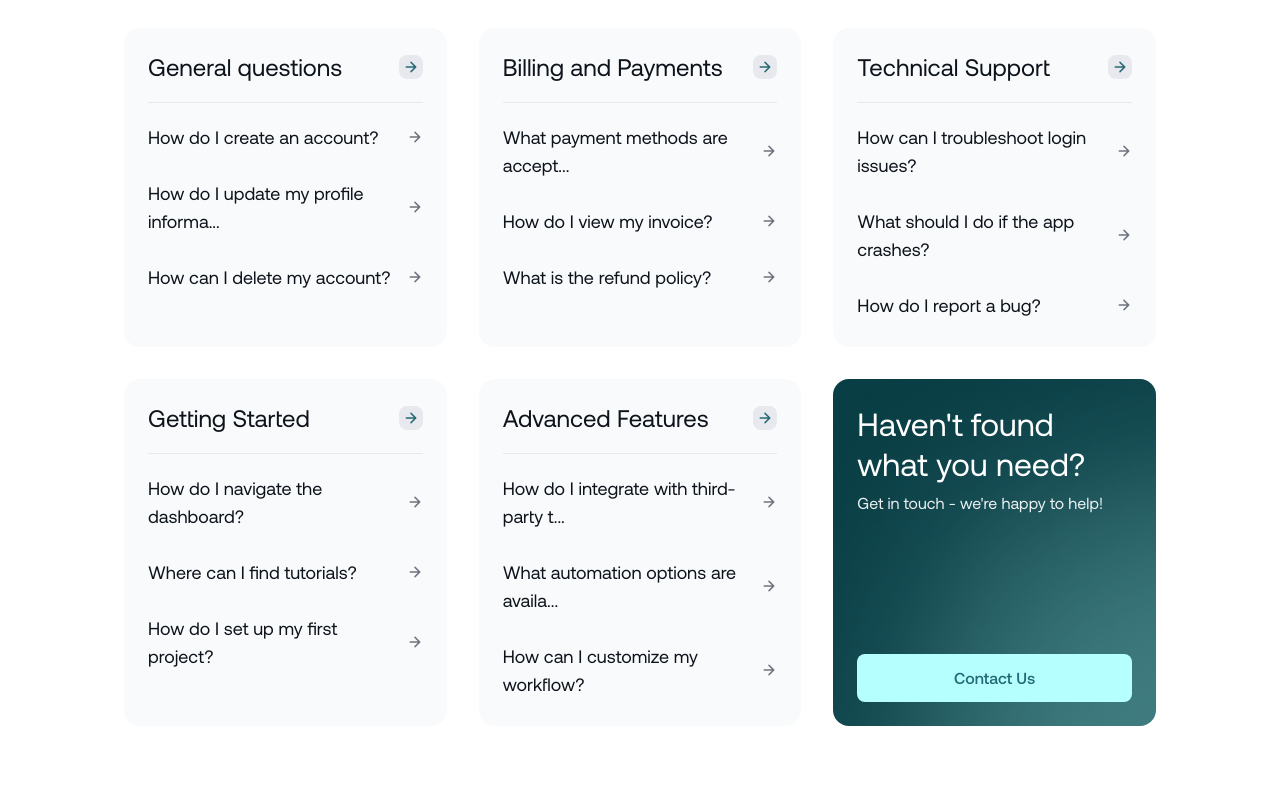
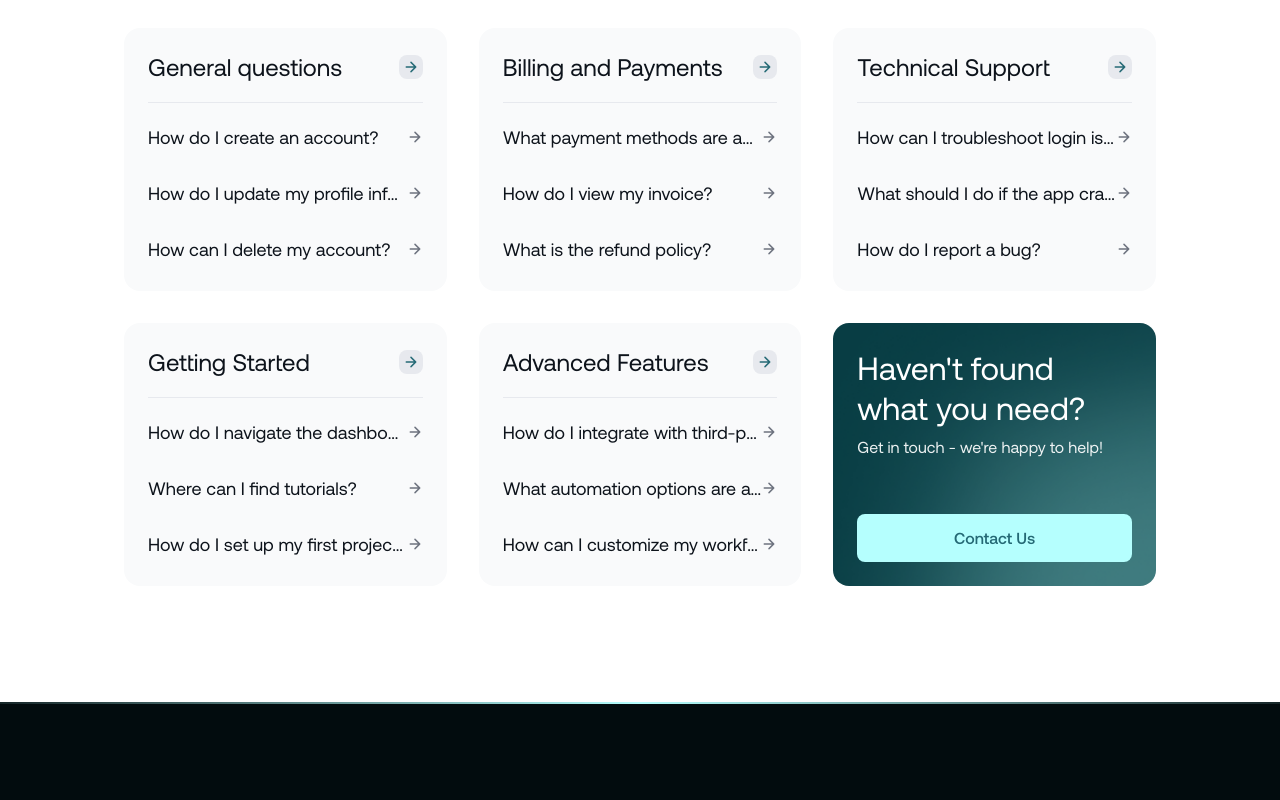
Before and after one commit to azkaanasiyya/softqa, a Next.js app: page /help in a window 1280 px wide. Shown: the part 500-1300 px from the top of the page. Built offline with nearby package versions, Linux system fonts and the light colour scheme.

Commit message:
fix(help): adjust truncate, spacing, and typography styles

```diff
--- a/src/components/help/hero.tsx
+++ b/src/components/help/hero.tsx
@@ -8,7 +8,7 @@ export default function HelpHero() {
         <div className="flex flex-col justify-center items-center px-6 md:px-8 lg:px-[124px] pb-12 pt-16 md:py-20 lg:pt-[104px] lg:pb-[116px] w-full">
             <div className="max-w-[1192px] flex flex-col gap-10 md:gap-12 lg:gap-20 justify-center items-center w-full">
                 <div className="flex flex-col gap-8 md:gap-10 w-full max-w-[784px]">
-                    <h1 className="text-[40px] md:text-[56px] leading-[50px] md:leading-[70px] text-center text-grayscale-900">How can we help?</h1>
+                    <h1 className="text-[40px] md:text-[56px] leading-[50px] md:leading-[70px] text-center tracking-tight text-grayscale-900">How can we help?</h1>
                     <div className="flex flex-col items-center justify-center w-full gap-4 overflow-hidden">
                         <div className="bg-primary-50 rounded-[24px] p-3 w-full">
                             <InputSearch placeholder="Ask a question..." className="w-full"/>
@@ -35,15 +35,15 @@ export default function HelpHero() {
                         </Link>
                         <div className="flex flex-col gap-1">
                             <div className="flex flex-row justify-between items-center py-3">
-                                <span className="text-[16px] md:text-[18px] leading-6 md:leading-7 text-grayscale-900">How do I create an account?</span>
+                                <span className="text-[16px] md:text-[18px] truncate max-w-full leading-6 md:leading-7 text-grayscale-900">How do I create an account?</span>
                                 <Image src="/help/right-gray.png" alt="icon" width={16} height={16} />
                             </div>
                             <div className="flex flex-row justify-between items-center py-3">
-                                <span className="text-[16px] md:text-[18px] leading-6 md:leading-7 text-grayscale-900">How do I update my profile informa...</span>
+                                <span className="text-[16px] md:text-[18px] truncate max-w-full leading-6 md:leading-7 text-grayscale-900">How do I update my profile informa...</span>
                                 <Image src="/help/right-gray.png" alt="icon" width={16} height={16} />
                             </div>
                             <div className="flex flex-row justify-between items-center py-3">
-                                <span className="text-[16px] md:text-[18px] leading-6 md:leading-7 text-grayscale-900">How can I delete my account?</span>
+                                <span className="text-[16px] md:text-[18px] truncate max-w-full leading-6 md:leading-7 text-grayscale-900">How can I delete my account?</span>
                                 <Image src="/help/right-gray.png" alt="icon" width={16} height={16} />
                             </div>
                         </div>
@@ -57,15 +57,15 @@ export default function HelpHero() {
                         </div>
                         <div className="flex flex-col gap-1">
                             <div className="flex flex-row justify-between items-center py-3">
-                                <span className="text-[16px] md:text-[18px] leading-6 md:leading-7 text-grayscale-900">What payment methods are accept...</span>
+                                <span className="text-[16px] md:text-[18px] truncate max-w-full leading-6 md:leading-7 text-grayscale-900">What payment methods are accept...</span>
                                 <Image src="/help/right-gray.png" alt="icon" width={16} height={16} />
                             </div>
                             <div className="flex flex-row justify-between items-center py-3">
-                                <span className="text-[16px] md:text-[18px] leading-6 md:leading-7 text-grayscale-900">How do I view my invoice?</span>
+                                <span className="text-[16px] md:text-[18px] truncate max-w-full leading-6 md:leading-7 text-grayscale-900">How do I view my invoice?</span>
                                 <Image src="/help/right-gray.png" alt="icon" width={16} height={16} />
                             </div>
                             <div className="flex flex-row justify-between items-center py-3">
-                                <span className="text-[16px] md:text-[18px] leading-6 md:leading-7 text-grayscale-900">What is the refund policy?</span>
+                                <span className="text-[16px] md:text-[18px] truncate max-w-full leading-6 md:leading-7 text-grayscale-900">What is the refund policy?</span>
                                 <Image src="/help/right-gray.png" alt="icon" width={16} height={16} />
                             </div>
                         </div>
@@ -79,15 +79,15 @@ export default function HelpHero() {
                         </div>
                         <div className="flex flex-col gap-1">
                             <div className="flex flex-row justify-between items-center py-3">
-                                <span className="text-[16px] md:text-[18px] leading-6 md:leading-7 text-grayscale-900">How can I troubleshoot login issues?</span>
+                                <span className="text-[16px] md:text-[18px] truncate max-w-full leading-6 md:leading-7 text-grayscale-900">How can I troubleshoot login issues?</span>
                                 <Image src="/help/right-gray.png" alt="icon" width={16} height={16} />
                             </div>
                             <div className="flex flex-row justify-between items-center py-3">
-                                <span className="text-[16px] md:text-[18px] leading-6 md:leading-7 text-grayscale-900">What should I do if the app crashes?</span>
+                                <span className="text-[16px] md:text-[18px] truncate max-w-full leading-6 md:leading-7 text-grayscale-900">What should I do if the app crashes?</span>
                                 <Image src="/help/right-gray.png" alt="icon" width={16} height={16} />
                             </div>
                             <div className="flex flex-row justify-between items-center py-3">
-                                <span className="text-[16px] md:text-[18px] leading-6 md:leading-7 text-grayscale-900">How do I report a bug?</span>
+                                <span className="text-[16px] md:text-[18px] truncate max-w-full leading-6 md:leading-7 text-grayscale-900">How do I report a bug?</span>
                                 <Image src="/help/right-gray.png" alt="icon" width={16} height={16} />
                             </div>
                         </div>
@@ -101,15 +101,15 @@ export default function HelpHero() {
                         </div>
                         <div className="flex flex-col gap-1">
                             <div className="flex flex-row justify-between items-center py-3">
-                                <span className="text-[16px] md:text-[18px] leading-6 md:leading-7 text-grayscale-900">How do I navigate the dashboard?</span>
+                                <span className="text-[16px] md:text-[18px] truncate max-w-full leading-6 md:leading-7 text-grayscale-900">How do I navigate the dashboard?</span>
                                 <Image src="/help/right-gray.png" alt="icon" width={16} height={16} />
                             </div>
                             <div className="flex flex-row justify-between items-center py-3">
-                                <span className="text-[16px] md:text-[18px] leading-6 md:leading-7 text-grayscale-900">Where can I find tutorials?</span>
+                                <span className="text-[16px] md:text-[18px] truncate max-w-full leading-6 md:leading-7 text-grayscale-900">Where can I find tutorials?</span>
                                 <Image src="/help/right-gray.png" alt="icon" width={16} height={16} />
                             </div>
                             <div className="flex flex-row justify-between items-center py-3">
-                                <span className="text-[16px] md:text-[18px] leading-6 md:leading-7 text-grayscale-900">How do I set up my first project?</span>
+                                <span className="text-[16px] md:text-[18px] truncate max-w-full leading-6 md:leading-7 text-grayscale-900">How do I set up my first project?</span>
                                 <Image src="/help/right-gray.png" alt="icon" width={16} height={16} />
                             </div>
                         </div>
@@ -123,20 +123,20 @@ export default function HelpHero() {
                         </div>
                         <div className="flex flex-col gap-1">
                             <div className="flex flex-row justify-between items-center py-3">
-                                <span className="text-[16px] md:text-[18px] leading-6 md:leading-7 text-grayscale-900">How do I integrate with third-party t...</span>
+                                <span className="text-[16px] md:text-[18px] truncate max-w-full leading-6 md:leading-7 text-grayscale-900">How do I integrate with third-party t...</span>
                                 <Image src="/help/right-gray.png" alt="icon" width={16} height={16} />
                             </div>
                             <div className="flex flex-row justify-between items-center py-3">
-                                <span className="text-[16px] md:text-[18px] leading-6 md:leading-7 text-grayscale-900">What automation options are availa...</span>
+                                <span className="text-[16px] md:text-[18px] truncate max-w-full leading-6 md:leading-7 text-grayscale-900">What automation options are availa...</span>
                                 <Image src="/help/right-gray.png" alt="icon" width={16} height={16} />
                             </div>
                             <div className="flex flex-row justify-between items-center py-3">
-                                <span className="text-[16px] md:text-[18px] leading-6 md:leading-7 text-grayscale-900">How can I customize my workflow?</span>
+                                <span className="text-[16px] md:text-[18px] truncate max-w-full leading-6 md:leading-7 text-grayscale-900">How can I customize my workflow?</span>
                                 <Image src="/help/right-gray.png" alt="icon" width={16} height={16} />
                             </div>
                         </div>
                     </div>
-                    <div className="bg-[url('/help/bg-help.png')] bg-no-repeat bg-center bg-cover max-w-[376px] w-full p-6 flex flex-col justify-between rounded-[16px]">
+                    <div className="bg-[url('/help/bg-help.png')] bg-no-repeat bg-center bg-cover max-w-[376px] w-full p-6 flex flex-col gap-10 md:justify-between rounded-[16px]">
                         <div className="flex flex-col gap-2">
                             <h4 className="text-[32px] leading-10 text-white">Haven&apos;t found what you need?</h4>
                             <span className="text-[16px] leading-6 text-[#FFFFFFEB]">Get in touch - we&apos;re happy to help!</span>
```
